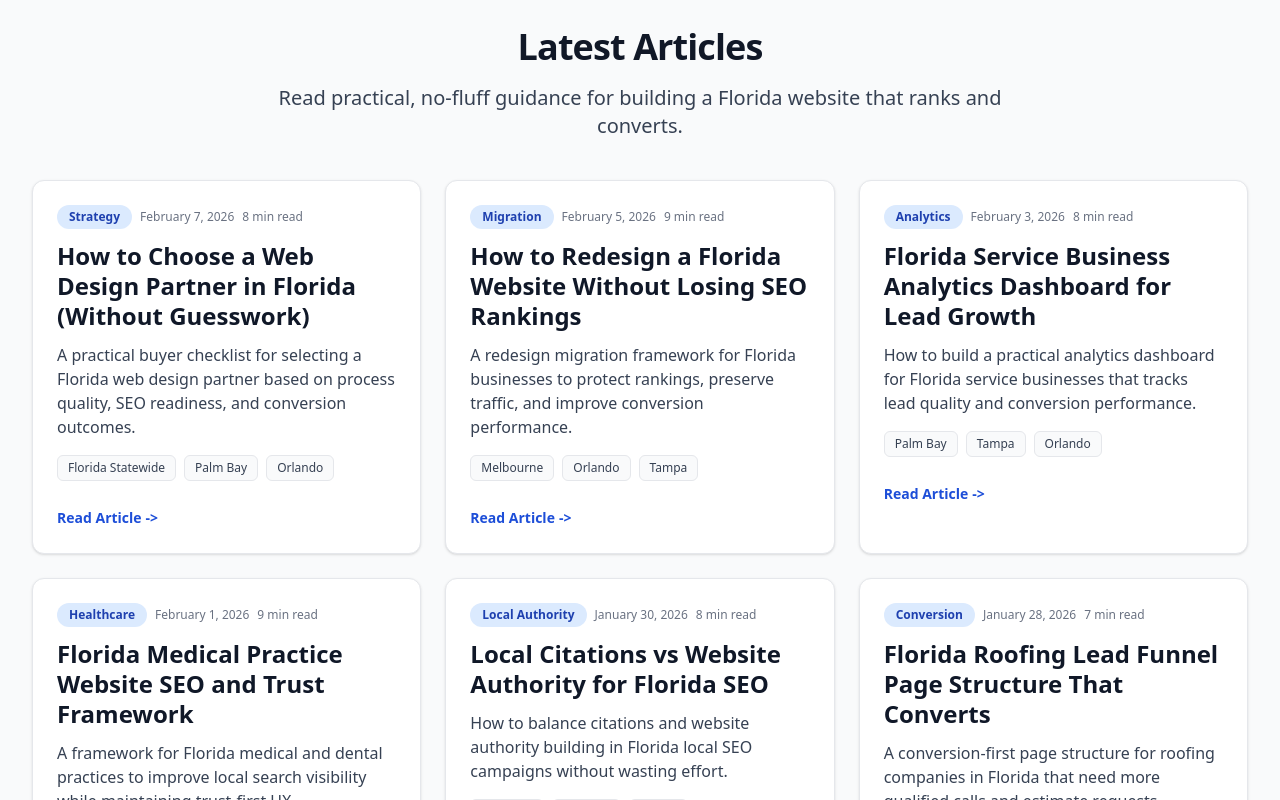
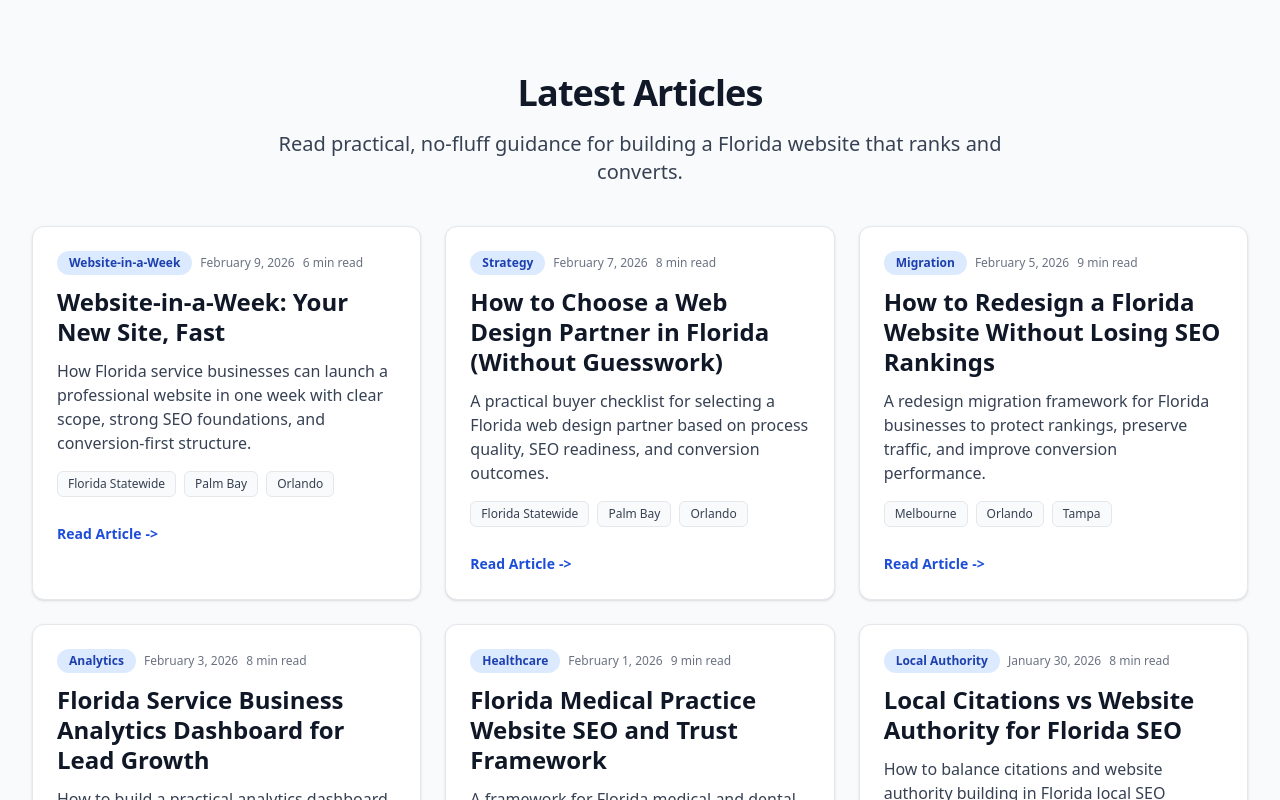
Before and after one commit to nomadghibi/reliablewebco, a Next.js app: page /blog in a window 1280 px wide. Shown: the part 822-1622 px from the top of the page. Built offline with nearby package versions, Linux system fonts and the light colour scheme; no server answers.

Commit message:
feat(blog): add website-in-a-week florida article

```diff
--- a/src/data/blog.ts
+++ b/src/data/blog.ts
@@ -1152,6 +1152,82 @@ export const blogPosts: BlogPost[] = [
       }
     ],
     ctaText: 'Need a partner that delivers SEO and conversion from day one?'
+  },
+  {
+    id: 16,
+    slug: 'website-in-a-week-your-new-site-fast-florida',
+    title: 'Website-in-a-Week: Your New Site, Fast',
+    description:
+      'How Florida service businesses can launch a professional website in one week with clear scope, strong SEO foundations, and conversion-first structure.',
+    category: 'Website-in-a-Week',
+    cityFocus: ['Florida Statewide', 'Palm Bay', 'Orlando'],
+    keywords: ['website in a week florida', 'fast website launch', 'professional business website'],
+    publishedAt: '2026-02-09',
+    updatedAt: '2026-02-09',
+    readingTime: '6 min read',
+    heroBadge: 'Fast Professional Launch',
+    intro: [
+      'If your business needs a professional website quickly, speed alone is not enough. You still need clear messaging, local SEO setup, and a conversion path that actually produces calls and leads.',
+      'A one-week launch works best when scope is fixed, content is structured early, and technical setup is included from day one.'
+    ],
+    sections: [
+      {
+        heading: 'Day 1: lock offer, pages, and conversion goals',
+        paragraphs: [
+          'Start with decision clarity. Define the core offer, target locations, and one primary conversion action for each page.',
+          'A strong kickoff prevents rework and keeps the build focused on business outcomes instead of endless revisions.'
+        ],
+        bullets: [
+          'Finalize service list and service areas',
+          'Confirm one main CTA per page',
+          'Approve homepage headline and value proposition'
+        ]
+      },
+      {
+        heading: 'Day 2 to 5: build the pages that move revenue',
+        paragraphs: [
+          'Prioritize homepage, core service pages, contact page, and at least one location page. This structure gives both users and search engines a clear map of what you offer.',
+          'Every page should include trust proof, action-oriented copy, and mobile-first CTA placement.'
+        ],
+        bullets: [
+          'Homepage + service pages first',
+          'Contact and location page included',
+          'Trust proof and CTA repetition throughout'
+        ]
+      },
+      {
+        heading: 'Day 6 to 7: polish, QA, and launch',
+        paragraphs: [
+          'Use one structured revision round, then run launch QA for mobile usability, forms, analytics events, and metadata.',
+          'A fast launch should still include SEO fundamentals so the website can rank and convert after go-live.'
+        ],
+        bullets: [
+          'Single focused revision pass',
+          'Mobile and conversion flow testing',
+          'Metadata, schema, and tracking validation'
+        ]
+      }
+    ],
+    takeawayTitle: 'Website-in-a-Week launch checklist',
+    takeaways: [
+      'Fix scope before design starts',
+      'Build pages in priority order for revenue impact',
+      'Include SEO and tracking before launch',
+      'Use disciplined QA so speed does not reduce quality'
+    ],
+    faq: [
+      {
+        question: 'Can a one-week website still look professional?',
+        answer:
+          'Yes. With a clear scope and focused content process, a one-week build can look polished and perform well.'
+      },
+      {
+        question: 'Is Website-in-a-Week good for local SEO?',
+        answer:
+          'Yes, if core SEO setup is included, including metadata, internal linking, and location-relevant page structure.'
+      }
+    ],
+    ctaText: 'Need your new site live fast, without cutting quality?'
   }
 ];
 
```
